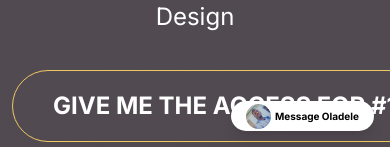
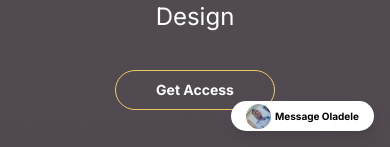
Before and after one commit to umarfaruq43/oladeleGraphics, a Next.js app: page /design_class in a window 390 px wide. Shown: the part 697-844 px from the top of the page. Built offline with nearby package versions, Linux system fonts and the light colour scheme.

Commit message:
Mobile screen hot fix

```diff
--- a/components/Design_class/Hero.jsx
+++ b/components/Design_class/Hero.jsx
@@ -103,13 +103,13 @@ export default function CallToActionWithAnnotation() {
                         <Box>
                             <Button
                                 mt="35px"
-                                py="35px"
+                                // py="35px"
                                 px="40px"
                                 // bg={"brand.yellow"}
                                 bg={"transparent"}
                                 rounded={"full"}
                                 fontWeight="600"
-                                fontSize="2xl"
+                                fontSize={["sm","2xl"]}
                                 border="1px"
                                 borderColor={"brand.yellow"}
                                 color="brand.white"
@@ -128,7 +128,7 @@ export default function CallToActionWithAnnotation() {
                                 href="https://selar.co/2d2r"
                                 target="_blank"
                             >
-                                GIVE ME THE ACCESS FOR #10,500
+                                Get Access
                             </Button>
                         </Box>
                     </Box>
--- a/components/Design_class/Payment.jsx
+++ b/components/Design_class/Payment.jsx
@@ -27,7 +27,7 @@ const Payment = () => {
                             bg={"transparent"}
                             rounded={"full"}
                             fontWeight="600"
-                            fontSize="2xl"
+                            fontSize={["sm","2xl"]}
                             border="1px"
                             borderColor={"brand.yellow"}
                             color="brand.white"
```
